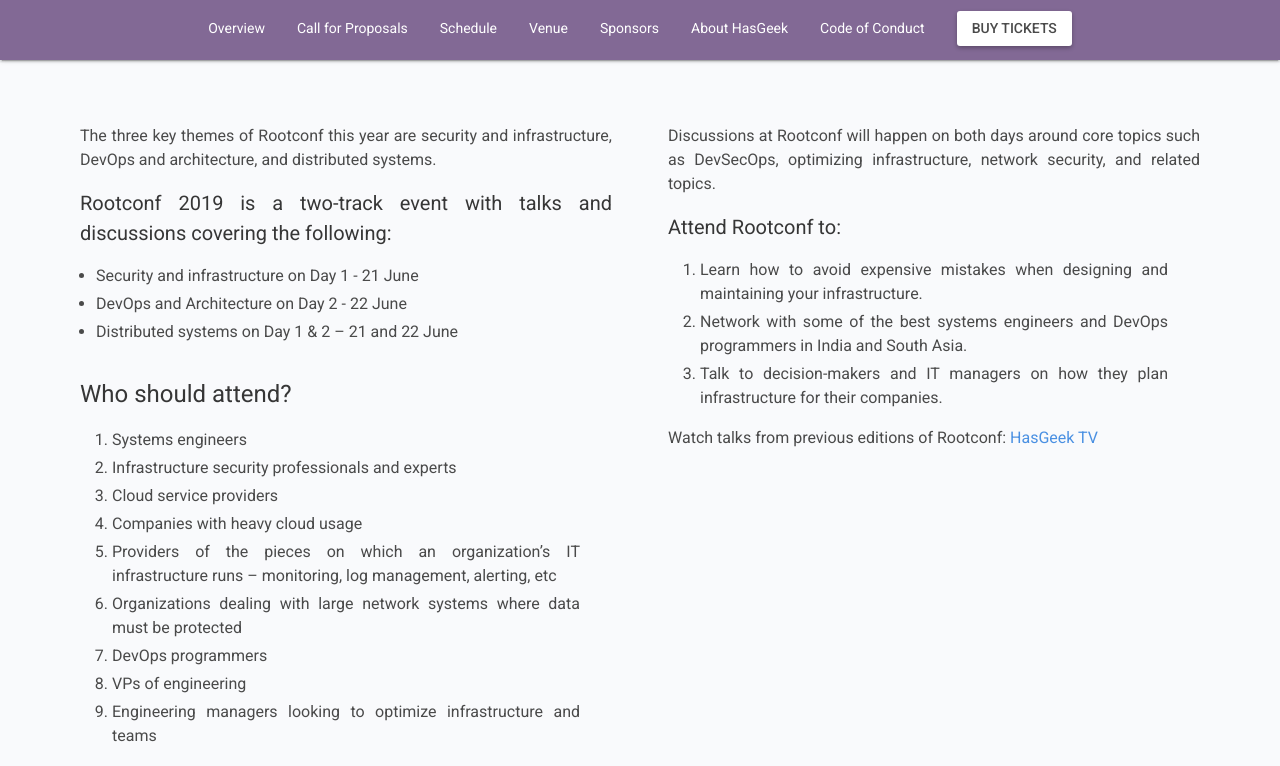
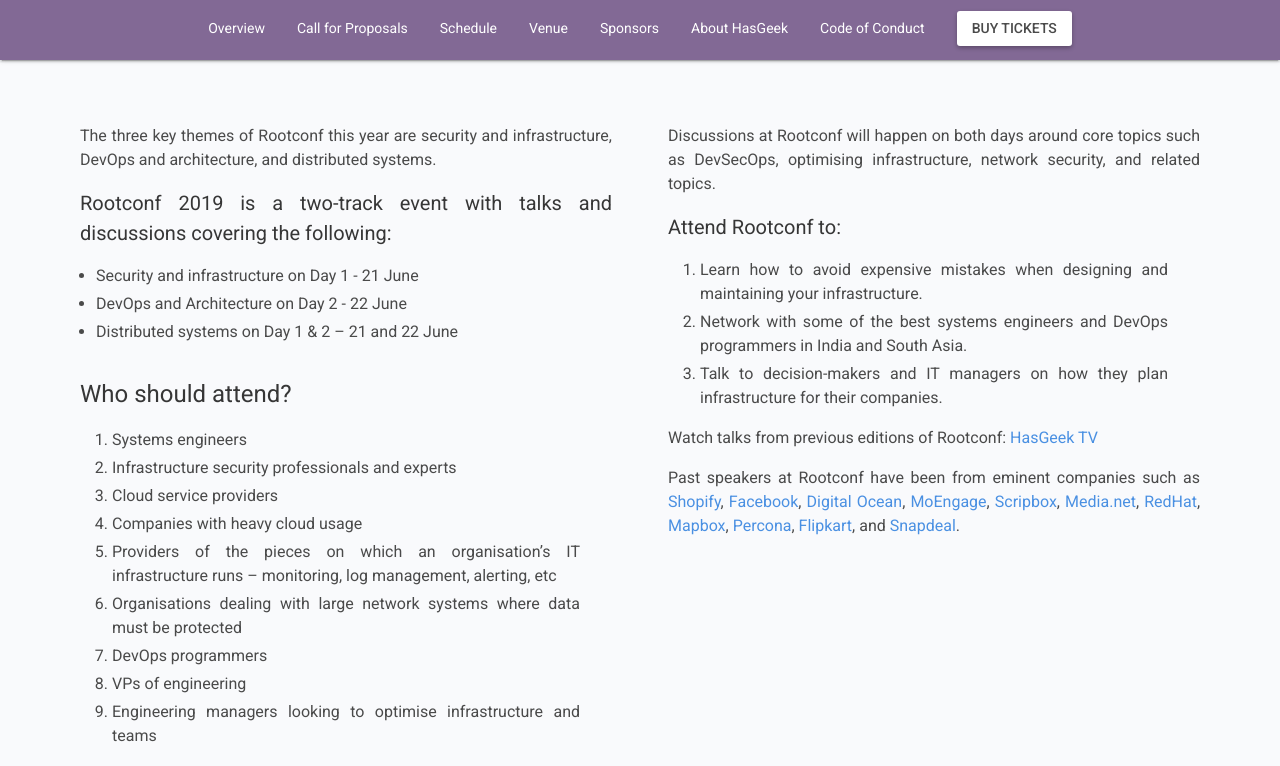
Before and after one commit to hasgeek/events, a Jekyll site: the page built from _rootconf_events/2019.md, in a window 1280 px wide and 900 px high, scrolled down 384 px, cut to the strip 134-900 px from the top of the window. Built offline with Jekyll 4.4.1, drawn with Linux system fonts in a browser that asks for light colours; some of the changed text lies outside the part shown.

Commit message:
Update rootconf website (#1054)
* Updated dates and removed related events

* Added Linkedin tracking code to all websites

* Updated content

Added featured tags

* Updated past speakers

```diff
--- a/_rootconf_events/2019.md
+++ b/_rootconf_events/2019.md
@@ -39,14 +39,14 @@
     2. Infrastructure security professionals and experts
     3. Cloud service providers
     4. Companies with heavy cloud usage
-    5. Providers of the pieces on which an organization’s IT infrastructure runs – monitoring, log management, alerting, etc
-    6. Organizations dealing with large network systems where data must be protected
+    5. Providers of the pieces on which an organisation’s IT infrastructure runs – monitoring, log management, alerting, etc
+    6. Organisations dealing with large network systems where data must be protected
     7. DevOps programmers
     8. VPs of engineering
-    9. Engineering managers looking to optimize infrastructure and teams
+    9. Engineering managers looking to optimise infrastructure and teams
 
   right_content: |
-    Discussions at Rootconf will happen on both days around core topics such as DevSecOps, optimizing infrastructure, network security, and related topics.
+    Discussions at Rootconf will happen on both days around core topics such as DevSecOps, optimising infrastructure, network security, and related topics.
 
     #### Attend Rootconf to:
     1. Learn how to avoid expensive mistakes when designing and maintaining your infrastructure.
@@ -55,6 +55,8 @@
 
     Watch talks from previous editions of Rootconf: [HasGeek TV](https://hasgeek.tv/rootconf/)
 
+
+    Past speakers at Rootconf have been from eminent companies such as [Shopify](https://www.youtube.com/watch?v=1rzymT_QeKs), [Facebook](https://www.youtube.com/watch?v=sYlWtTbpHQI), [Digital Ocean](https://www.youtube.com/watch?v=iJAZopeTJ_0&t=0s&index=5&list=PL279M8GbNseu5nRQOyycxPkUqqpw0ZoBR), [MoEngage](https://www.youtube.com/watch?v=x_estWYgsV8&t=15s&index=11&list=PL279M8GbNseu5nRQOyycxPkUqqpw0ZoBR), [Scripbox](https://scripbox.com), [Media.net](https://media.net), [RedHat](https://www.youtube.com/watch?v=irAAe9Vymec&list=PL279M8GbNsesm3VDr2xs-2XE1HxrzGoog&index=5), [Mapbox](https://www.youtube.com/watch?v=XQJ7YhVoSWI&list=PL279M8GbNsetx7OBsvHMeertMwJi3Mho1&index=13), [Percona](https://www.youtube.com/watch?v=sjDXJ9RF480&list=PL279M8GbNsetx7OBsvHMeertMwJi3Mho1&index=12), [Flipkart](https://www.youtube.com/watch?v=FLQVvmLOrhY), and [Snapdeal](https://www.youtube.com/watch?v=LDfWu2NII8k).
 
 photo_album:
   title: "Highlights from Rootconf 2018"
```
Also changed, not shown: other parts of _rootconf_events/2019.md (+1 -1 lines).
